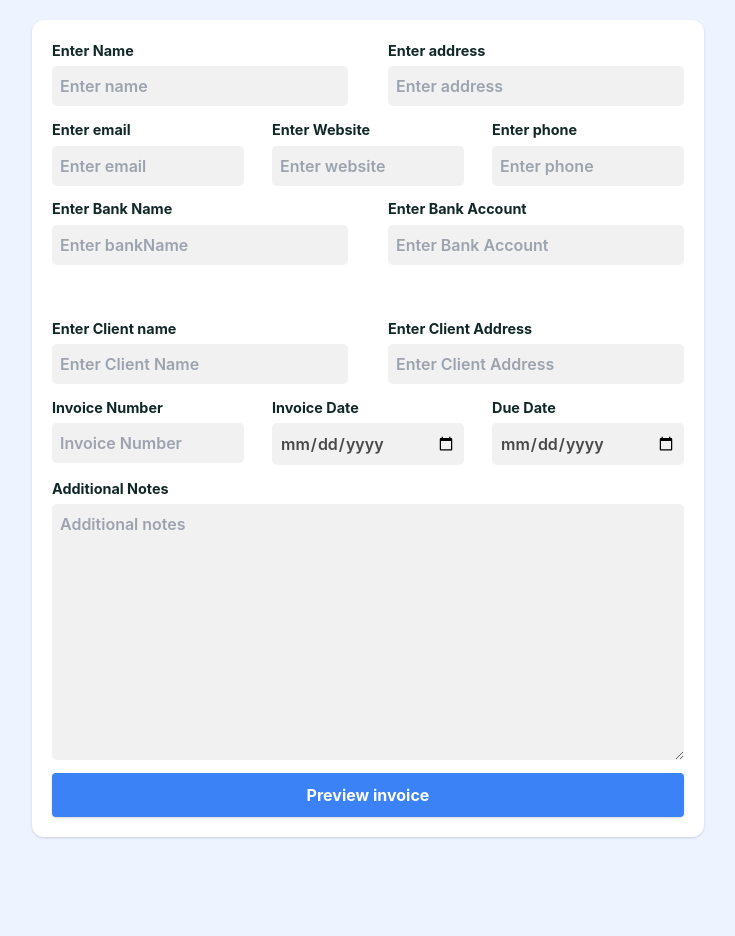
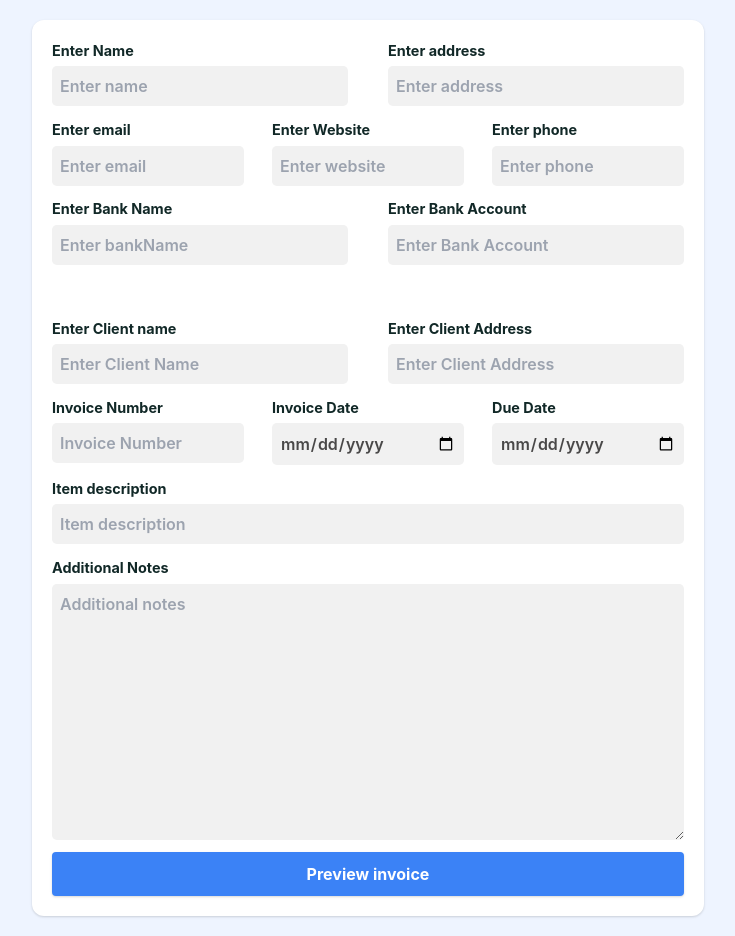
Before and after one commit to sibashish726/Invoice_generator, a React (Create React App) app: page / in a window 1280 px wide. Shown: the whole page, without its empty margins (272-1007 px from the left). Before the commit the page ends 857 px from the top, so only its background shows below. Built offline with nearby package versions, Linux system fonts and the light colour scheme.

Commit message:
New changes: Added tabled props and states

```diff
--- a/src/App.js
+++ b/src/App.js
@@ -7,6 +7,7 @@ import MainDetails from './components/MainDetails';
 import ClientDetails from './components/ClientDetails';
 import Dates from './components/Dates';
 import Table from './components/Table';
+import TableForm from './components/TableForm';
 import './App.css'
 function App() {
 
@@ -24,6 +25,11 @@ function App() {
    const [invoiceDate, setInvoiceDate] = useState("");
    const [dueDate, setDueDate] = useState("");
    const [notes, setNotes] = useState("");
+   const [description, setDescription] = useState("");
+   const [quantity, setQuantity] = useState("");
+   const [price, setPrice] = useState("");
+   const [amount, setAmount] = useState("");
+
 
 
   const handlePrint = () =>{
@@ -38,7 +44,7 @@ function App() {
         <MainDetails name={name} address={address}/>
         <ClientDetails clientName={clientName} clientAddress={clientAddress}/>
         <Dates invoiceNumber={invoiceNumber} invoiceDate={invoiceDate} dueDate={dueDate}/>
-        <Table />
+        <Table description={description}/>
         <Notes notes={notes}/>
         <Footer name={name} address={address} website={website} email={email} bankAccount={bankAccount} phone={phone} bankName={bankName}/>
         <button
@@ -226,8 +232,11 @@ function App() {
           </div>
         </article>
 
-
-
+          {/* There will be the table */}
+           <article>
+             <TableForm description={description} setDescription={setDescription}/>
+           </article>
+          {/* End of table */}
           <label htmlFor="notes">Additional Notes</label>
            <textarea
              name="notes"
--- a/src/components/Table.js
+++ b/src/components/Table.js
@@ -1,5 +1,5 @@
 import React, { Component }  from 'react';
-export default function Table(){
+export default function Table({description}){
     return (
         <>
           <table width="100%">
@@ -12,7 +12,7 @@ export default function Table(){
               </tr>
             </thead>
             <tbody>
-              <td>Something really big</td>
+              <td>{description}</td>
               <td>100</td>
               <td>$50</td>
               <td>$5000</td>
--- /dev/null
+++ b/src/components/TableForm.js
@@ -0,0 +1,17 @@
+import React, { Component }  from 'react';
+export default function TableForm({describtion,setDescription}){
+    return (
+        <>
+         <div className="flex flex-col">
+           <label htmlFor='description'>Item description</label>
+           <input
+             type="text"
+             name="description"
+             id="description"
+             placeholder="Item description"
+             value={describtion} onChange={(e) => setDescription(e.target.value)}
+            />
+         </div>
+        </>
+    )
+}
```
